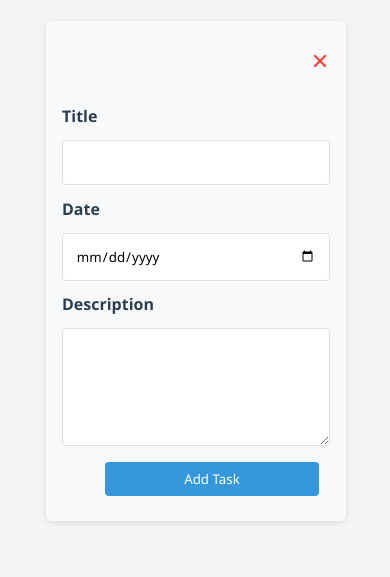
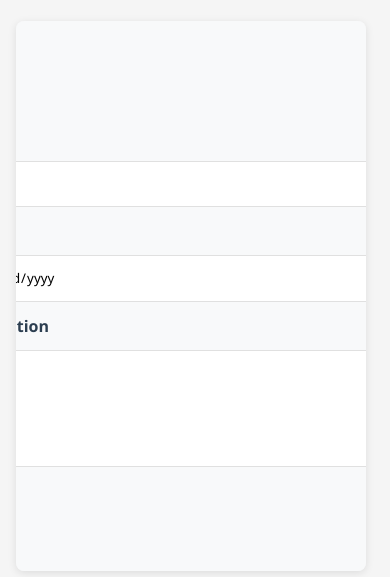
Before and after one commit to Cipher126/to-do-app, a plain HTML site: page index.html in a window 390 px wide. Both pictures are taken after a click on the button "Add New Task". Shown: the part 62-639 px from the top of the page. Drawn offline with Linux system fonts and the light colour scheme.

Commit message:
minor adjustments to the style.css file

```diff
--- a/style.css
+++ b/style.css
@@ -31,9 +31,8 @@ h1 {
   display: flex;
   flex-direction: column;
   gap: 10px;
-  width: 300px;
-  height: 500px;
-  margin-left: 5rem;
+  width: 500px;
+  height: 700px;
   overflow-y: auto;
 }
 
@@ -82,8 +81,8 @@ h1 {
   padding: 1rem;
   border-radius: 6px;
   margin-bottom: 1rem;
-  width: 300px;
-  height: 500px;
+  width: 500px;
+  height: 700px;
   flex-direction: column;
   justify-content: space-between;
   overflow: auto;
@@ -136,10 +135,6 @@ h1 {
 #description-input {
   display: block;
 }
-
-/* padding: 0.5rem;
-  border: 1px solid #e0e0e0;
-  border-radius: 4px; */
 
 .form-control {
   padding: 0.8rem;
@@ -239,8 +234,9 @@ textarea.form-control {
 
   .todo-app {
     padding: 1rem;
-    margin-left: 30px;
-    height: 500px;
+    margin-left: px;
+    height: 550px;
+    width: 350px;
   }
 
   .task-form {
```
